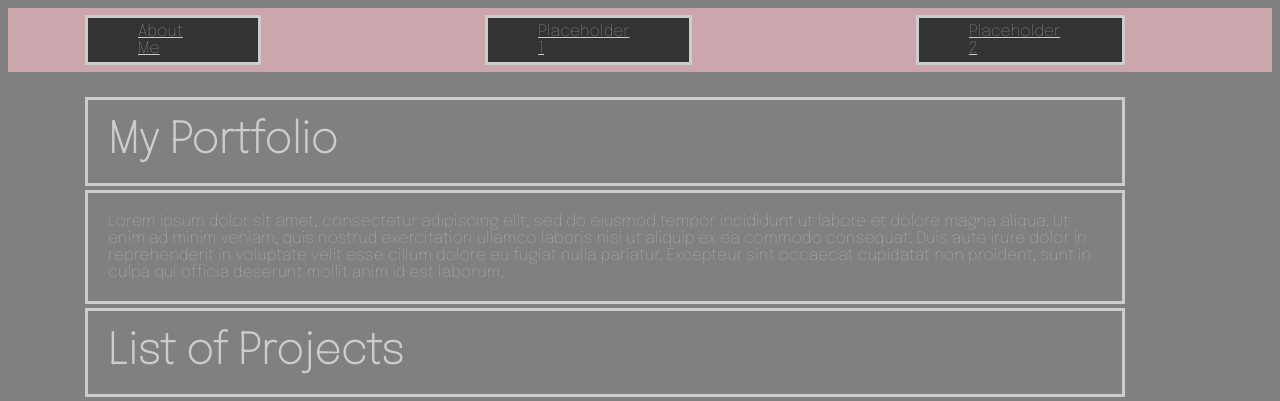
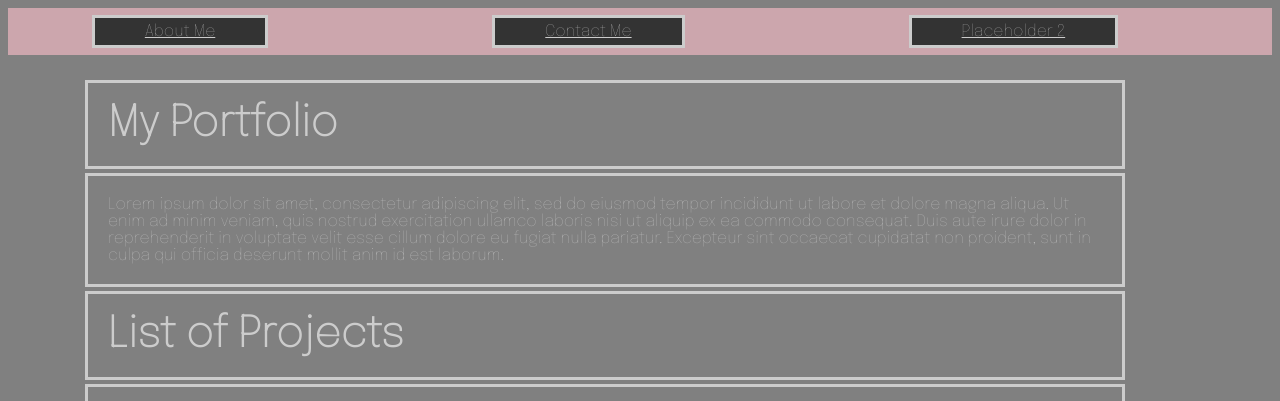
Before and after one commit to coreydill/portfolio, a plain HTML site: page index.html in a window 1280 px wide. Shown: the top 401 px of the page. Drawn offline with Linux system fonts and the light colour scheme.

```diff
--- a/index.html
+++ b/index.html
@@ -12,7 +12,7 @@
     <body>
       <nav class="navlinks">
       <a href="page2.html">About Me</a>
-      <a href="page2.html">Placeholder 1</a>
+      <a href="contact.html">Contact Me</a>
       <a href="page2.html">Placeholder 2</a>
       </nav>
       <br>
```
